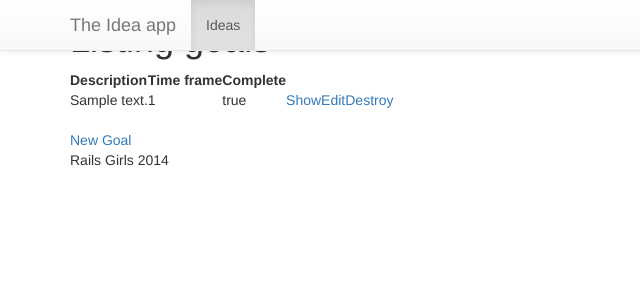
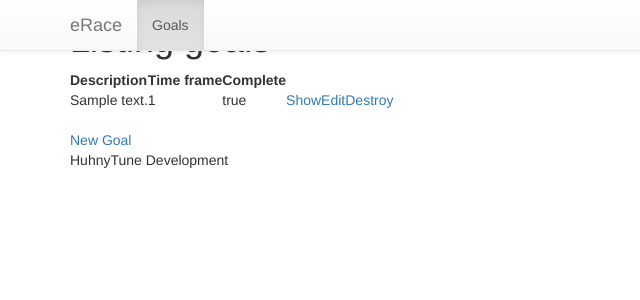
Before and after one commit to huhnytunes/eRace, a Rails app: page /goals in a window 1280 px wide. Shown: the top 300 px of the page, without its empty margins (0-640 px from the left). Run offline with Rails 7, Linux system fonts and the light colour scheme; tables that the repository leaves empty hold one stand-in row (values such as "Sample post"); some libraries are stand-ins or nearby versions.

Commit message:
fixes header / labels on root

```diff
--- a/app/views/layouts/application.html.erb
+++ b/app/views/layouts/application.html.erb
@@ -19,11 +19,11 @@
         <span class="icon-bar"></span>
         <span class="icon-bar"></span>
       </button>
-      <a class="navbar-brand" href="/">The Idea app</a>
+      <a class="navbar-brand" href="/">eRace</a>
     </div>
     <div class="collapse navbar-collapse">
       <ul class="nav navbar-nav">
-        <li class="active"><a href="/ideas">Ideas</a></li>
+        <li class="active"><a href="/ideas">Goals</a></li>
       </ul>
     </div>
   </div>
@@ -35,7 +35,7 @@
 
 <footer>
   <div class="container">
-    Rails Girls 2014
+    HuhnyTune Development
   </div>
 </footer>
 
```
